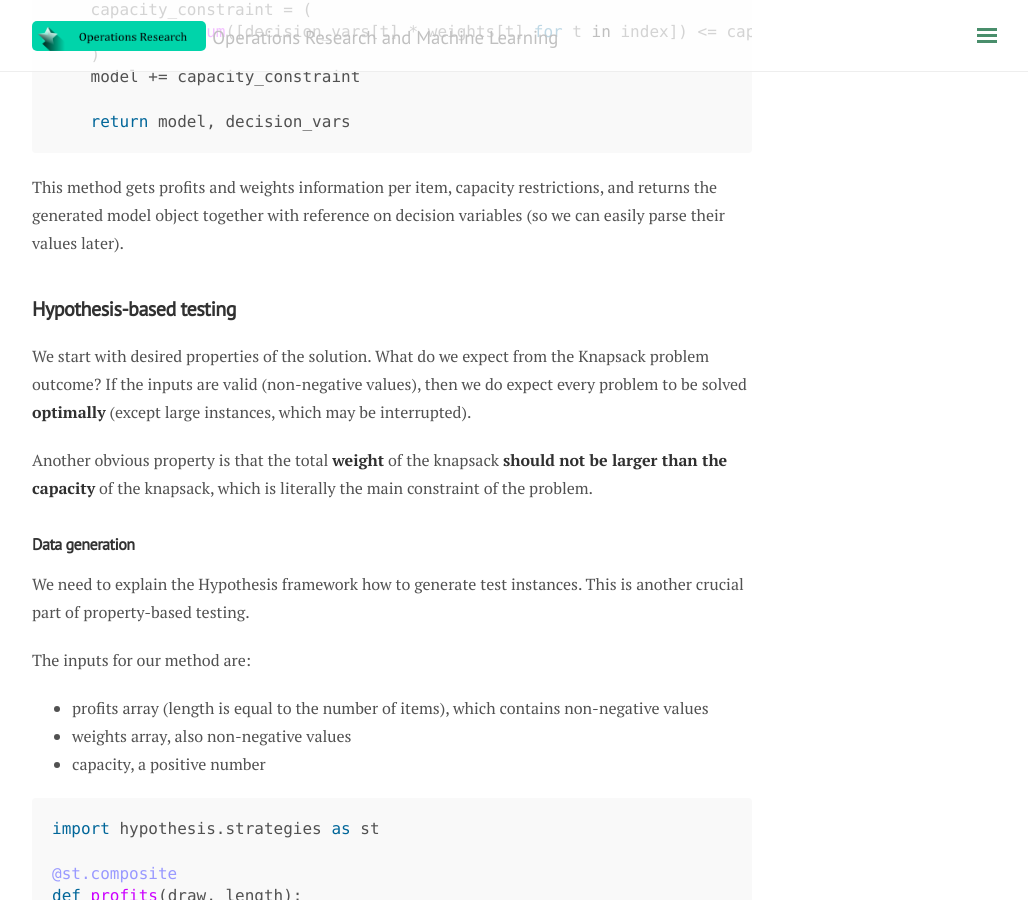
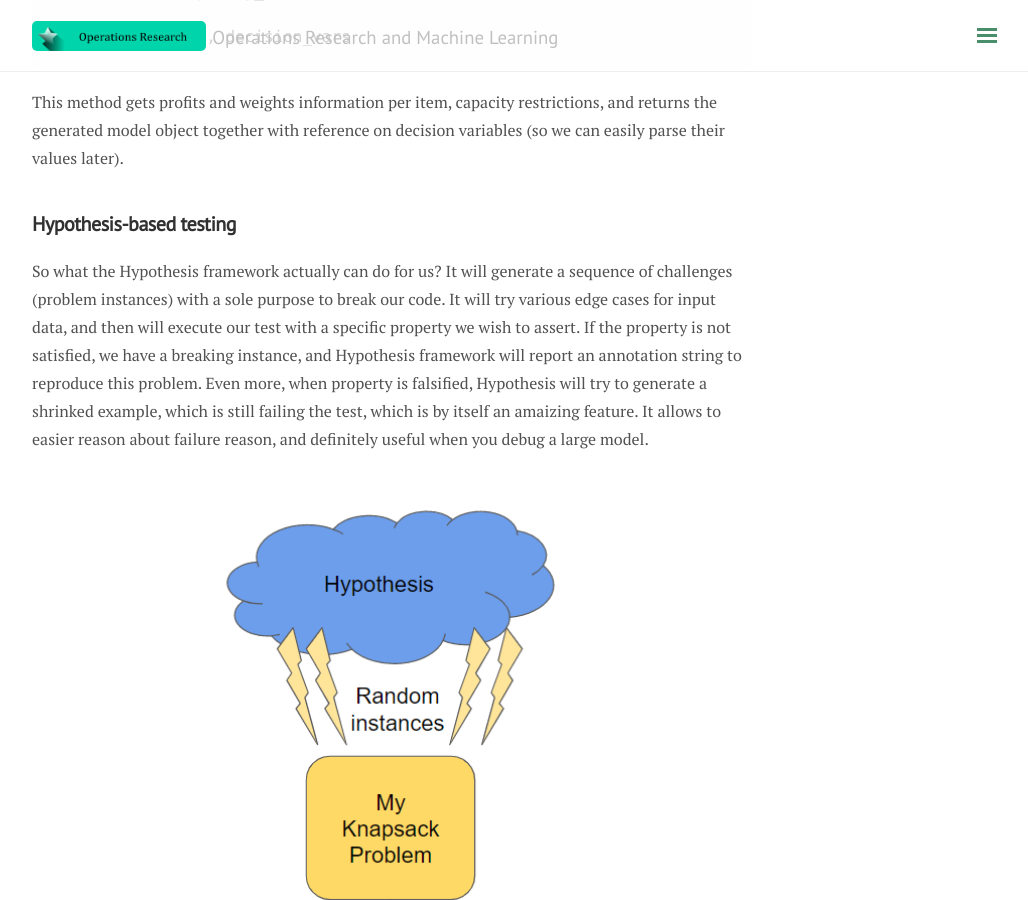
Before and after one commit to nonvisual/nonvisual.github.io, a Jekyll site: the page built from _posts/2021-02-07-testing-with-hypothesis.md, in a window 1280 px wide and 900 px high, scrolled down 2518 px. Shown: the whole window, without its empty margins (248-1276 px from the left). Built offline with Jekyll 4.4.1, drawn with Linux system fonts in a browser that asks for light colours; nearby versions of some CDN libraries.

Commit message:
Added additional picture

```diff
--- a/_posts/2021-02-07-testing-with-hypothesis.md
+++ b/_posts/2021-02-07-testing-with-hypothesis.md
@@ -27,8 +27,9 @@ The usual setup for most of the OR projects is to use a 3rd party optimization s
 What our code generates in this setup? Usually, our code gets input data and creates a complex model object (either with wrapper APIs like PuLP or OR-tools or directly with solver API). This model object is transferred to the solver software, which in turn tries to generate a solution corresponding to the model as well as some additional metadata (e.g. whether it was solved optimally, what is the MIP gap, etc.).
 
 So what do we test in such a system?
-
-<img src="/images/hypothesis/property_based_testing.PNG" alt="Testing" style="width:750px;"/>
+<p align="center">
+    <img src="/images/hypothesis/property_based_testing.PNG" alt="Testing" style="width:550px;"/>
+</p>
 
 
 If we want to do **unit-tests** by book, we would then look only in the object directly generated by our code: the model object. We can test whether a specific constraint was added, how many variables it contains, type of variables, etc. But it does not give us any guarantee that our code is production-ready.
@@ -64,6 +65,10 @@ This method gets profits and weights information per item, capacity restrictions
 
 
 ## Hypothesis-based testing
+So what the Hypothesis framework actually can do for us? It will generate a sequence of challenges (problem instances) with a sole purpose to break our code. It will try various edge cases for input data, and then will execute our test with a specific property we wish to assert. If the property is not satisfied, we have a breaking instance, and Hypothesis framework will report an annotation string to reproduce this problem. Even more, when property is falsified, Hypothesis will try to generate a shrinked example, which is still failing the test, which is by itself an amaizing feature. It allows to easier reason about failure reason, and definitely useful when you debug a large model.
+
+<img src="/images/hypothesis/hypothesis_idea.PNG" alt="Idea" style="width:700px;"/>
+
 We start with desired properties of the solution. What do we expect from the Knapsack problem outcome? If the inputs are valid (non-negative values), then we do expect every problem to be solved **optimally** (except large instances, which may be interrupted).
 
 Another obvious property is that the total **weight** of the knapsack **should not be larger than the capacity** of the knapsack, which is literally the main constraint of the problem.
```
Also changed, not shown: images/hypothesis/hypothesis_idea.PNG (added).
